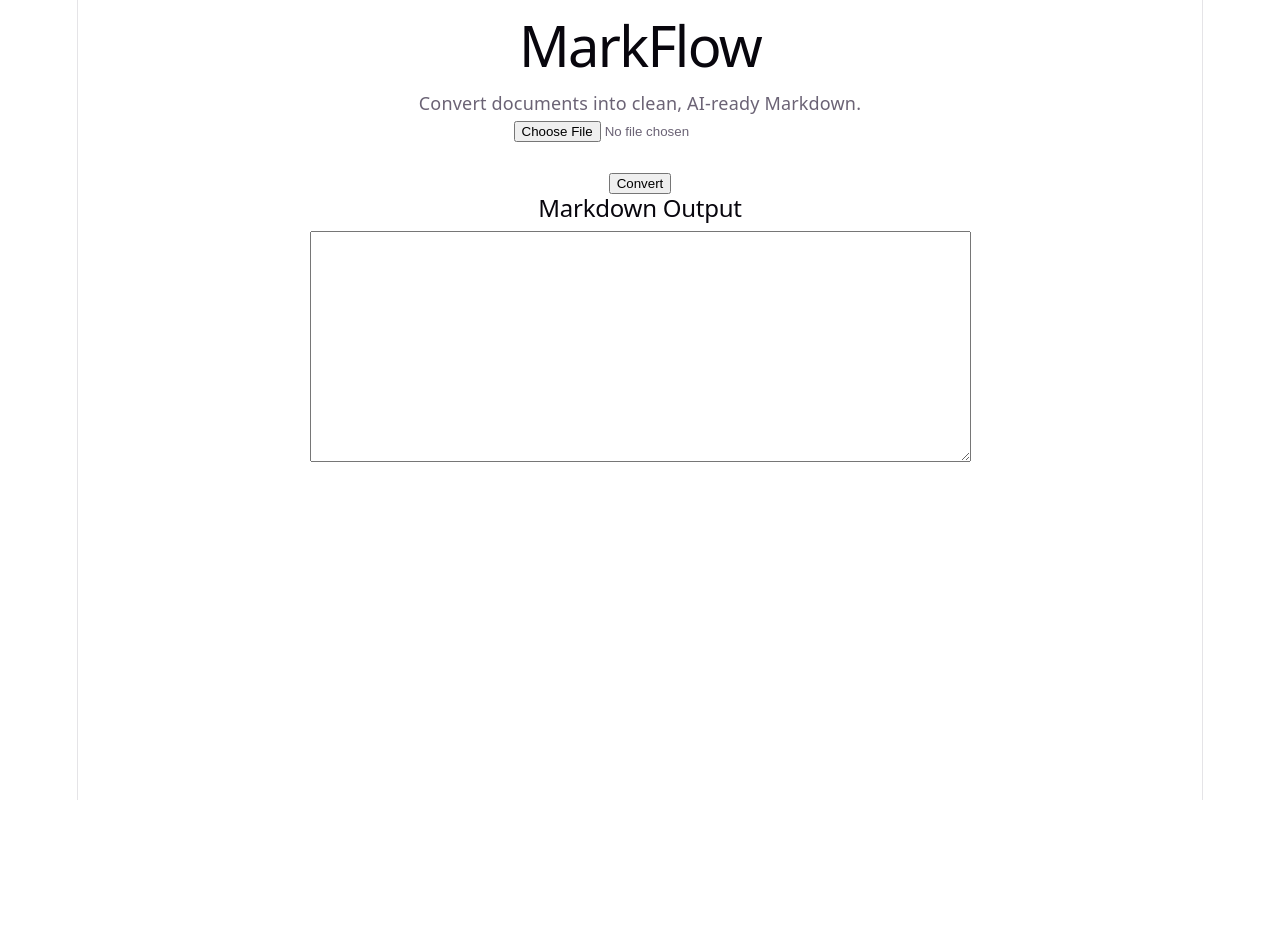
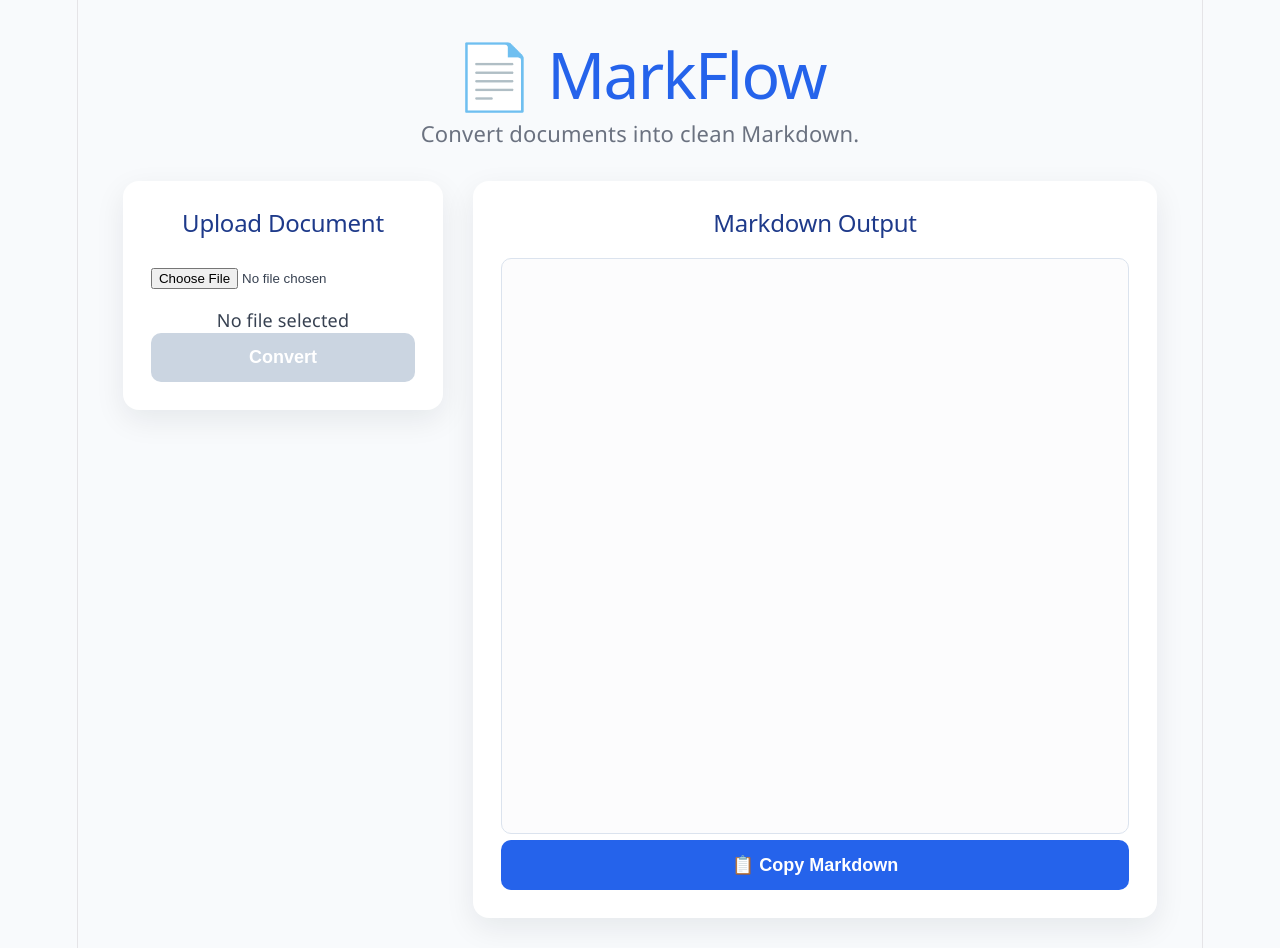
Before and after one commit to rikream/MarkFlow, a React app in the folder frontend/: page / in a window 1280 px wide. Before the commit the page ends 800 px from the top, so only its background shows below. Built offline with nearby package versions, Linux system fonts and the light colour scheme; the HTML template or start-up script is replaced by a standard one.

Commit message:
Ui is enhacned

```diff
--- a/frontend/src/App.css
+++ b/frontend/src/App.css
@@ -1,184 +1,177 @@
-.counter {
-  font-size: 16px;
-  padding: 5px 10px;
-  border-radius: 5px;
-  color: var(--accent);
-  background: var(--accent-bg);
-  border: 2px solid transparent;
-  transition: border-color 0.3s;
-  margin-bottom: 24px;
+/* Reset */
 
-  &:hover {
-    border-color: var(--accent-border);
-  }
-  &:focus-visible {
-    outline: 2px solid var(--accent);
-    outline-offset: 2px;
-  }
+* {
+  margin: 0;
+  padding: 0;
+  box-sizing: border-box;
 }
 
-.hero {
-  position: relative;
+/* Body */
 
-  .base,
-  .framework,
-  .vite {
-    inset-inline: 0;
-    margin: 0 auto;
+body {
+  font-family: "Segoe UI", sans-serif;
+  background: #f8fafc;
+  color: #374151;
 }
 
-  .base {
-    width: 170px;
-    position: relative;
-    z-index: 0;
+/* Main container */
+
+.app {
+  width: 92%;
+  max-width: 1500px;
+  margin: 30px auto;
 }
 
-  .framework,
-  .vite {
-    position: absolute;
+/* Header */
+
+.header {
+  text-align: center;
+  margin-bottom: 35px;
 }
 
-  .framework {
-    z-index: 1;
-    top: 34px;
-    height: 28px;
-    transform: perspective(2000px) rotateZ(300deg) rotateX(44deg) rotateY(39deg)
-      scale(1.4);
+.header h1 {
+  font-size: 64px;
+  color: #2563eb;
 }
 
-  .vite {
-    z-index: 0;
-    top: 107px;
-    height: 26px;
-    width: auto;
-    transform: perspective(2000px) rotateZ(300deg) rotateX(40deg) rotateY(39deg)
-      scale(0.8);
-  }
+.header p {
+  margin-top: 10px;
+  color: #6b7280;
+  font-size: 22px;
 }
 
-#center {
+/* Layout */
+
+.main {
   display: flex;
-  flex-direction: column;
-  gap: 25px;
-  place-content: center;
-  place-items: center;
-  flex-grow: 1;
-
-  @media (max-width: 1024px) {
-    padding: 32px 20px 24px;
-    gap: 18px;
-  }
+  gap: 30px;
+  align-items: flex-start;
 }
 
-#next-steps {
-  display: flex;
-  border-top: 1px solid var(--border);
-  text-align: left;
+/* Cards */
 
-  & > div {
-    flex: 1 1 0;
-    padding: 32px;
-    @media (max-width: 1024px) {
-      padding: 24px 20px;
-    }
+.upload-box,
+.output-box {
+  background: white;
+  padding: 28px;
+  border-radius: 16px;
+  box-shadow: 0 10px 30px rgba(15, 23, 42, 0.08);
+  transition: 0.25s;
 }
 
-  .icon {
-    margin-bottom: 16px;
-    width: 22px;
-    height: 22px;
+.upload-box:hover,
+.output-box:hover {
+  transform: translateY(-3px);
+  box-shadow: 0 15px 35px rgba(15, 23, 42, 0.12);
 }
 
-  @media (max-width: 1024px) {
-    flex-direction: column;
-    text-align: center;
-  }
+/* Upload box */
+
+.upload-box {
+  width: 320px;
 }
 
-#docs {
-  border-right: 1px solid var(--border);
-
-  @media (max-width: 1024px) {
-    border-right: none;
-    border-bottom: 1px solid var(--border);
-  }
+.upload-box h2 {
+  text-align: center;
+  color: #1e3a8a;
+  margin-bottom: 25px;
 }
 
-#next-steps ul {
-  list-style: none;
-  padding: 0;
-  display: flex;
-  gap: 8px;
-  margin: 32px 0 0;
-
-  .logo {
-    height: 18px;
+input[type="file"] {
+  width: 100%;
+  margin-bottom: 18px;
 }
 
-  a {
-    color: var(--text-h);
-    font-size: 16px;
-    border-radius: 6px;
-    background: var(--social-bg);
-    display: flex;
-    padding: 6px 12px;
-    align-items: center;
-    gap: 8px;
-    text-decoration: none;
-    transition: box-shadow 0.3s;
-
-    &:hover {
-      box-shadow: var(--shadow);
-    }
-    .button-icon {
-      height: 18px;
-      width: 18px;
-    }
+.filename {
+  text-align: center;
+  color: #6b7280;
+  margin-bottom: 25px;
+  word-break: break-word;
 }
 
-  @media (max-width: 1024px) {
-    margin-top: 20px;
-    flex-wrap: wrap;
-    justify-content: center;
+/* Button */
 
-    li {
-      flex: 1 1 calc(50% - 8px);
+button {
+  width: 100%;
+  padding: 14px;
+  border: none;
+  border-radius: 10px;
+  background: #2563eb;
+  color: white;
+  font-size: 18px;
+  font-weight: 600;
+  cursor: pointer;
+  transition: 0.2s;
 }
 
-    a {
-      width: 100%;
-      justify-content: center;
-      box-sizing: border-box;
-    }
-  }
+button:hover:not(:disabled) {
+  background: #1d4ed8;
 }
 
-#spacer {
-  height: 88px;
-  border-top: 1px solid var(--border);
-  @media (max-width: 1024px) {
-    height: 48px;
-  }
+button:disabled {
+  background: #cbd5e1;
+  cursor: not-allowed;
 }
 
-.ticks {
-  position: relative;
-  width: 100%;
+/* Output box */
 
-  &::before,
-  &::after {
-    content: '';
-    position: absolute;
-    top: -4.5px;
-    border: 5px solid transparent;
+.output-box {
+  flex: 1;
 }
 
-  &::before {
-    left: 0;
-    border-left-color: var(--border);
+.output-box h2 {
+  text-align: center;
+  color: #1e3a8a;
+  margin-bottom: 20px;
 }
-  &::after {
-    right: 0;
-    border-right-color: var(--border);
+
+/* Markdown output */
+
+textarea {
+  width: 100%;
+  height: 72vh;
+  padding: 18px;
+  border: 1px solid #dbe3ee;
+  border-radius: 10px;
+  background: #fcfcfd;
+  resize: none;
+  outline: none;
+  font-family: Consolas, monospace;
+  font-size: 15px;
+  line-height: 1.6;
 }
+
+textarea:focus {
+  border-color: #2563eb;
 }
+
+/* Mobile */
+
+@media (max-width: 900px) {
+
+  .main {
+    flex-direction: column;
+  }
+
+  .upload-box {
+    width: 100%;
+  }
+
+  .header h1 {
+    font-size: 42px;
+  }
+
+  .header p {
+    font-size: 18px;
+  }
+
+  textarea {
+    height: 50vh;
+  }
+
+}
+
+button:active {
+  transform: scale(0.97);
+  background-color: #1d4ed8;
+}
--- a/frontend/src/App.jsx
+++ b/frontend/src/App.jsx
@@ -7,73 +7,123 @@ function App() {
   // so seletcted state is for storing the file that user upload while markdownown state is for storing what backend response as react cant store,
   // (It's not that "React can't store" values—it can. The important difference is that state triggers a re-render.)
 
-  const [selectedFile, setSelectedFile] = useState(null);
-  const [markdown, setMarkdown] = useState("");
+  const [selectedFile, setSelectedFile] = useState(null); // for storing what frontend gives
+  const [markdown, setMarkdown] = useState(""); //for what backend return
+  const [loading, setLoading] = useState(false);// for loadind animation
 
   const uploadFile = async () => {
-    console.log("Convert button clicked");//this is for debug
+
+    if (!selectedFile) return;
+
+    console.log("Convert button clicked");
+
+    setLoading(true);
 
     try {
+
       const formData = new FormData();
-      // FormData() ,prebuilt class of javascirpt (u cant directly send the file that u upload in backend u have to send it in some format that fomat is automatically handeled by formdata)
-      formData.append("file", selectedFile);//adding a new file to formdata object(ufing "file" as fastapi expecting field name "file" in backend so u must send same)
 
+      formData.append("file", selectedFile);
 
-      //storing response getted form backend which an object
       const response = await axios.post(
         "http://127.0.0.1:8000/upload",
         formData
       );
 
-      console.log("Full response: ", response);
-      console.log("response data: ", response.data);
-      console.log("Markdown: ", response.data.markdown);
-
-      //lets have a cleaned format after gettting response
-      const cleaned = response.data.markdown// response.data.markdown give us the markdwon data and
-        //setMarkdown is an fucntion for storing markdown value return in markdown variable
-        .replace(/\f/g, "")          // Remove page breaks
-        .replace(/\r/g, "")          // Remove carriage returns
-        .replace(/…+/g, "")          // Remove long dotted lines
-        .replace(/\n{3,}/g, "\n\n"); // Maximum 2 blank lines
+      const cleaned = response.data.markdown
+        .replace(/\f/g, "")
+        .replace(/\r/g, "")
+        .replace(/\n{3,}/g, "\n\n")
+        .trim();
 
       setMarkdown(cleaned);
-    } catch (error) {
+
+    }
+    catch (error) {
+
       console.error(error);
+
     }
+    finally {
+
+      setLoading(false);
+
+    }
+
+  };
+
+  //this is for coping what backend retun in frontend
+  const copyMarkdown = async () => {
+
+    try {
+
+      await navigator.clipboard.writeText(markdown);
+
+      alert("Markdown copied successfully!");
+
+    }
+    catch (error) {
+
+      console.error(error);
+
+    }
+
   };
 
   return (
     <div className="app">
-      {/* because class is a reserved keyword in JavaScript. React uses className to apply CSS classes. */}
 
-      <h1>MarkFlow</h1>
+      <div className="header">
+        <h1>📄 MarkFlow</h1>
+        <p>Convert documents into clean Markdown.</p>
+      </div>
 
-      <p>Convert documents into clean, AI-ready Markdown.</p>
+      <div className="main">
+
+        <div className="upload-box">
+
+          <h2>Upload Document</h2>
 
           <input
             type="file"
-        onChange={(event) => {
-          setSelectedFile(event.target.files[0]);
-        }}
+            onChange={(e) => setSelectedFile(e.target.files[0])}
           />
 
+          <p>
+            {selectedFile
+              ? selectedFile.name
+              : "No file selected"}
+          </p>
 
-      <br />
-      <br />
+          <button
+            onClick={uploadFile}
+            disabled={!selectedFile || loading}
+          >
+            {loading ? "Converting..." : "Convert"}
+          </button>
 
-      <button onClick={uploadFile}>Convert</button>
+        </div>
+
+        <div className="output-box">
 
           <h2>Markdown Output</h2>
 
           <textarea
-        rows="15"
-        cols="80"
             value={markdown}
             readOnly
-      ></textarea>
+          />
+
+          <button onClick={copyMarkdown}>
+            📋 Copy Markdown
+          </button>
+
+        </div>
+
+      </div>
+
     </div>
   );
 }
 
+
 export default App;
--- /dev/null
+++ b/package.json
@@ -0,0 +1,5 @@
+{
+  "dependencies": {
+    "react-markdown": "^10.1.0"
+  }
+}
```
Also changed, not shown: 3 other files (tests, documents, lock files or other folders). Lines whose indentation alone changed are shown as unchanged.
